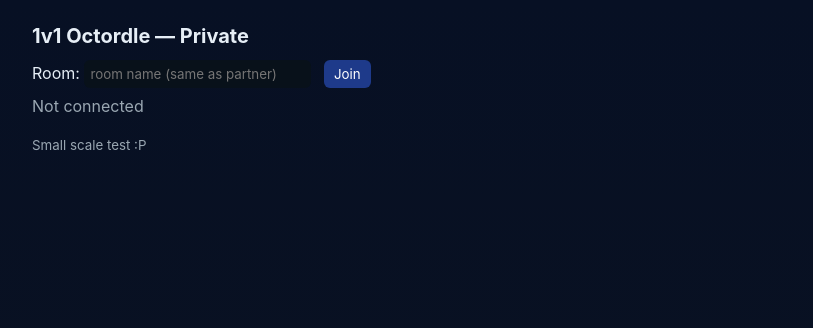
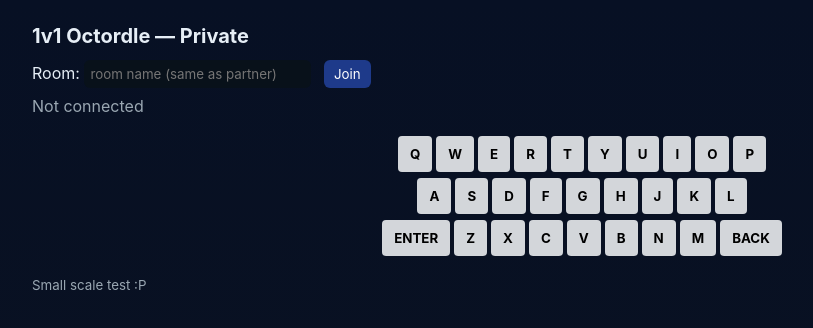
Before and after one commit to Triden23/OCTORDLEDUEL, a website: page public/index.html in a window 1280 px wide. Shown: the whole page, without its empty margins (58-871 px from the left). Drawn offline with Linux system fonts and the light colour scheme.

Commit message:
Triden23

```diff
--- a/public/client.js
+++ b/public/client.js
@@ -72,7 +72,7 @@
     }
   }
 
-  function connect(room) {
+    function connect(room) {
     const loc = window.location;
     const wsUrl = `ws://${loc.hostname}:8080/?room=${encodeURIComponent(room)}`;
     ws = new WebSocket(wsUrl);
@@ -111,10 +111,6 @@
             if (fb.every(c => c === 'g')) boardState.solved[b] = true;
           });
 
-
-
-
-
           if (fromYou) { yourState.solvedCount = data.solvedCount; } else { oppState.solvedCount = data.solvedCount; }
           updateScores();
           if (fromYou) addMsg(`${data.guesser} guessed "${guess.toUpperCase()}"`);
@@ -143,3 +139,48 @@
   if (r) roomInput.value = r;
 
 })();
+
+// === On-Screen Keyboard Integration ===
+(() => {
+  const keyboardLayout = [
+    "q w e r t y u i o p".split(" "),
+    "a s d f g h j k l".split(" "),
+    ["Enter", ..."zxcvbnm".split(""), "Back"]
+  ];
+
+  const keyboardContainer = document.getElementById("keyboard");
+  const guessInput = document.getElementById("guessInput");
+  const guessBtn = document.getElementById("guessBtn");
+
+  function createKeyboard() {
+    keyboardLayout.forEach(row => {
+      const rowDiv = document.createElement("div");
+      rowDiv.classList.add("keyboard-row");
+
+      row.forEach(key => {
+        const btn = document.createElement("button");
+        btn.classList.add("key");
+        btn.textContent = key;
+        btn.dataset.key = key;
+        btn.onclick = onKeyClick;
+        rowDiv.appendChild(btn);
+      });
+
+      keyboardContainer.appendChild(rowDiv);
+    });
+  }
+
+  function onKeyClick(e) {
+    const key = e.target.dataset.key;
+
+    if (key === "Enter") {
+      guessBtn.click(); // same as hitting Guess
+    } else if (key === "Back") {
+      guessInput.value = guessInput.value.slice(0, -1);
+    } else if (key.length === 1 && guessInput.value.length < 5) {
+      guessInput.value += key.toLowerCase();
+    }
+  }
+
+  createKeyboard();
+})();
--- a/public/index.html
+++ b/public/index.html
@@ -37,6 +37,8 @@
       <div id="messages"></div>
     </div>
 
+    <div id="keyboard" class="keyboard"></div>
+
     <div id="footer">
       <small>Small scale test :P</small>
     </div>
--- a/public/style.css
+++ b/public/style.css
@@ -39,3 +39,46 @@ h1{margin:6px 0 12px;font-size:20px;}
 #messages{margin-top:8px;color:var(--muted)}
 .hidden{display:none}
 #footer{margin-top:18px;color:var(--muted)}
+.keyboard {
+  display: grid;
+  grid-template-rows: repeat(3, auto);
+  gap: 6px;
+  justify-content: center;
+  margin-top: 20px;
+}
+
+.keyboard-row {
+  display: flex;
+  justify-content: center;
+  gap: 4px;
+}
+
+.key {
+  background-color: #d3d6da;
+  border: none;
+  border-radius: 4px;
+  padding: 10px 12px;
+  font-weight: bold;
+  cursor: pointer;
+  text-transform: uppercase;
+  transition: background-color 0.2s;
+}
+
+.key.correct {
+  background-color: #6aaa64;
+  color: white;
+}
+
+.key.present {
+  background-color: #c9b458;
+  color: white;
+}
+
+.key.absent {
+  background-color: #787c7e;
+  color: white;
+}
+
+.key:active {
+  transform: scale(0.95);
+}
```
